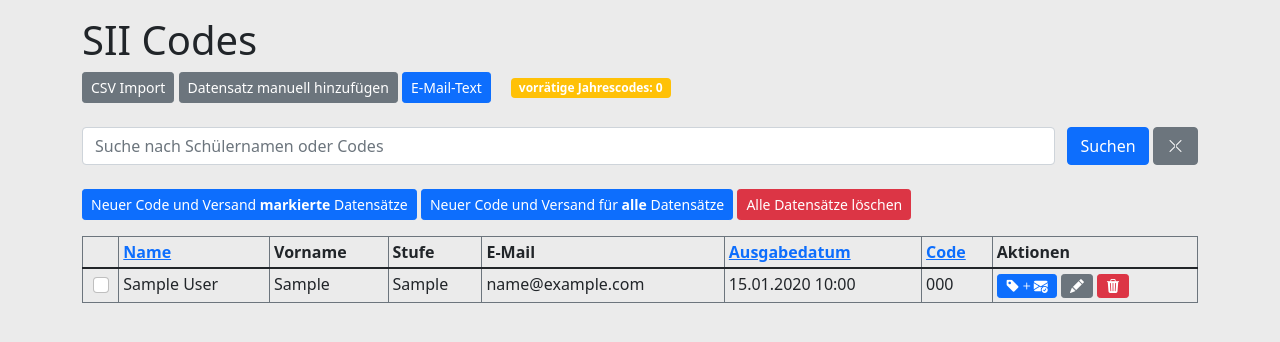
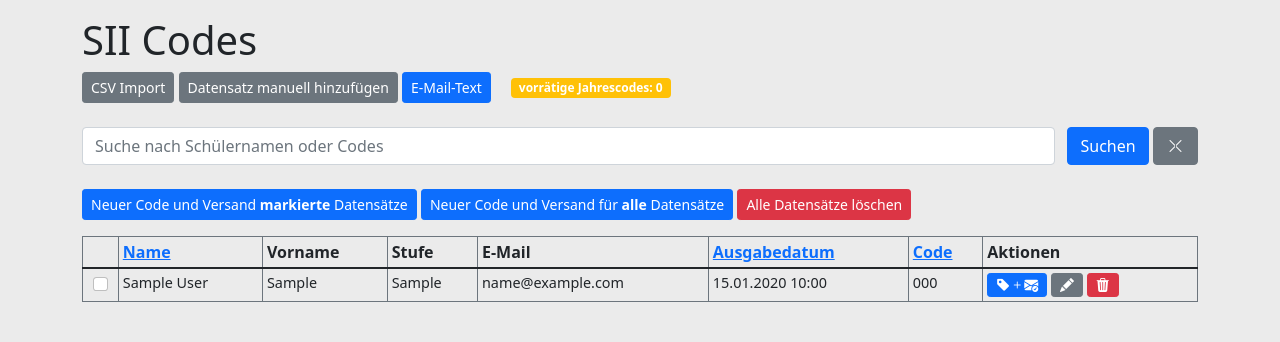
Before and after one commit to pyphil/WLANCodesWebApp, a Django app: page /students/ in a window 1280 px wide. Shown: the part 56-398 px from the top of the page. Run offline with Django 4.2, Linux system fonts and the light colour scheme; a user stored in the database is signed in; tables that the repository leaves empty hold one stand-in row (values such as "Sample post").

Commit message:
css smaller font in table

```diff
--- a/WLANCodesWebApp/templates/students.html
+++ b/WLANCodesWebApp/templates/students.html
@@ -1,5 +1,10 @@
 {% extends 'base.html' %}
 {% block content %}
+<style>
+tbody td {
+  font-size: 90%;
+  }
+</style>
 
 <h1>SII Codes</h1>
 <a href="{% url 'student_import' %}" class="btn btn-secondary btn-sm">CSV Import</a>
```
